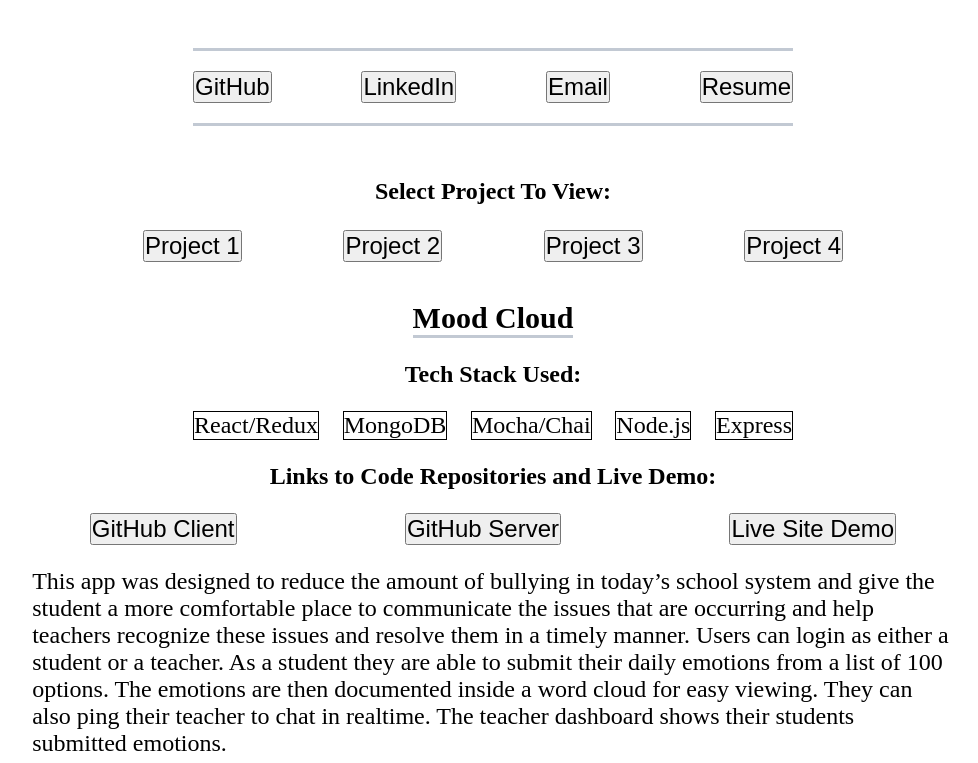
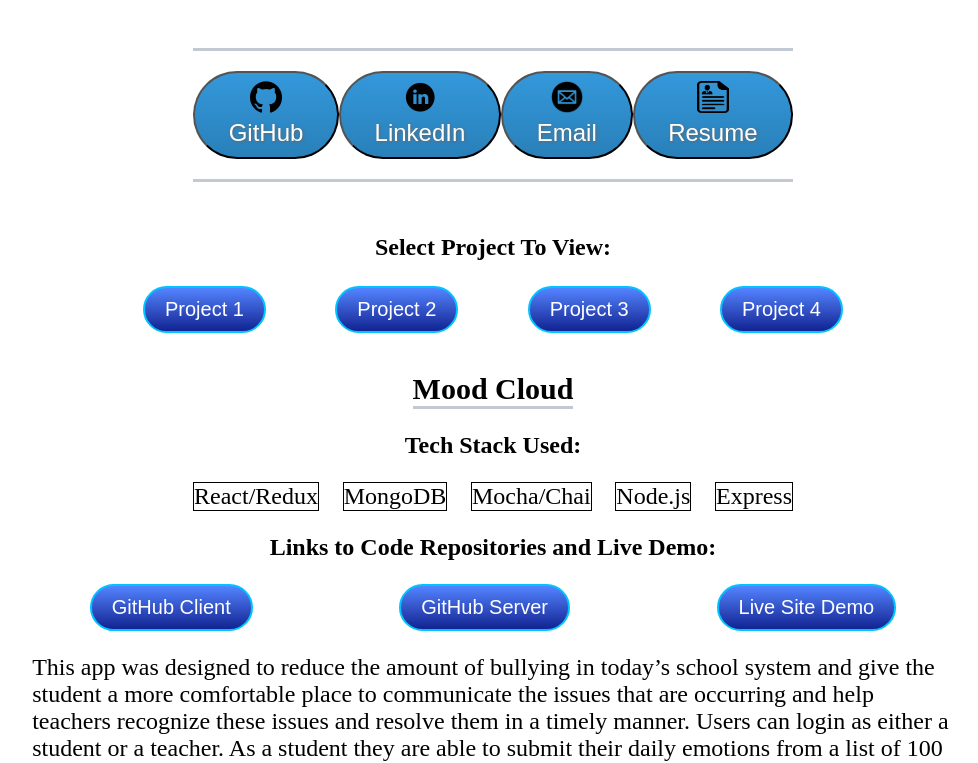
Before and after one commit to nateusmc/portfolio, a plain HTML site: page index.html in a window 1280 px wide. Shown: the part 396-1159 px from the top of the page, without its empty margins (147-1125 px from the left). Drawn offline with nearby package versions, Linux system fonts and the light colour scheme.

Commit message:
adds button design

```diff
--- a/index.html
+++ b/index.html
@@ -20,10 +20,7 @@
 
   <div class='short-description'>
     <p>
-  Hello, I'm Nate<br>
-  a full-stack web developer<br>
-  always searching for the next big challenge<br>
-  and reaching for the tallest peaks!<br>
+      Hello, I'm Nate<br> a full-stack web developer<br> always searching for the next big challenge<br> and reaching for the tallest peaks!<br>
     </p>
   </div>
 
@@ -31,18 +28,21 @@
 
   <div class='links-wrapper'>
     <div class='professional-links'>
-  <button type='button'>
-    <a href='https://github.com/nateusmc'>GitHub</a>
-  </button>
-  <button type='button'>
-    <a href='https://www.linkedin.com/in/nathan-garrett-b2a8a1123'>LinkedIn</a>
-  </button>
-  <button type='button'>
-    <a href='mailto:nate.garrett1992@gmail.com'>Email</a>
-  </button>
-  <button type='button'>
-    <a href='resources/NathanGarrettResume2018.pdf'>Resume</a>
-  </button>
+      <a href='https://github.com/nateusmc'>
+      <button type='button' class='btn-links'>
+        <img src='images/icons/github.png' class='link-icons'>GitHub</button>
+    </a>
+      <a href='https://www.linkedin.com/in/nathan-garrett-b2a8a1123'>
+      <button type='button' class='btn-links'>
+        <img src='images/icons/linkedin.png' class='link-icons'>LinkedIn</button></a>
+      <a href='mailto:nate.garrett1992@gmail.com'>
+      <button type='button' class='btn-links'>
+        <img src='images/icons/email.png' class='link-icons'>Email</button>
+    </a>
+      <a href='resources/NathanGarrettResume2018.pdf'>
+      <button type='button' class='btn-links'>
+        <img src='images/icons/resume.png' class='link-icons'>Resume</button>
+    </a>
     </div>
   </div>
 
@@ -53,10 +53,10 @@
   </div>
 
   <div class='project-buttons'>
-  <button type='button' onclick='showProject1()'>Project 1</button>
-  <button type='button' onclick='showProject2()'>Project 2</button>
-  <button type='button' onclick='showProject3()'>Project 3</button>
-  <button type='button' onclick='showProject4()'>Project 4</button>
+    <button type='button' class='btn' onclick='showProject1()'>Project 1</button>
+    <button type='button' class='btn' onclick='showProject2()'>Project 2</button>
+    <button type='button' class='btn' onclick='showProject3()'>Project 3</button>
+    <button type='button' class='btn' onclick='showProject4()'>Project 4</button>
   </div>
 
   <!-- Projects -->
@@ -85,19 +85,22 @@
         </p>
       </div>
       <div class='project-links'>
-      <button type='button'>
-        <a href='https://github.com/adpoyao/final-capstone-client'>GitHub Client</a>
-      </button>
-      <button type='button'>
-        <a href='https://github.com/adpoyao/final-capstone-server'>GitHub Server</a>
-      </button>
-      <button type='button'>
-        <a href='http://mood-cloud.netlify.com'>Live Site Demo</a>
-      </button>
+        <a href='https://github.com/adpoyao/final-capstone-client'>
+        <button type='button' class='btn'>GitHub Client</button>
+      </a>
+        <a href='https://github.com/adpoyao/final-capstone-server'>
+      <button type='button' class='btn'>
+        GitHub Server</button></a>
+        <a href='http://mood-cloud.netlify.com'>
+      <button type='button' class='btn'>
+        Live Site Demo</button></a>
+
       </div>
       <div class='project-description-wrapper'>
         <p class='project-description'>
-      This app was designed to reduce the amount of bullying in today’s school system and give the student a more comfortable place to communicate the issues that are occurring and help teachers recognize these issues and resolve them in a timely manner. Users can login as either a student or a teacher. As a student they are able to submit their daily emotions from a list of 100 options. The emotions are then documented inside a word cloud for easy viewing. They can also ping their teacher to chat in realtime. The teacher dashboard shows their students submitted emotions.
+          This app was designed to reduce the amount of bullying in today’s school system and give the student a more comfortable place to communicate the issues that are occurring and help teachers recognize these issues and resolve them in a timely manner. Users
+          can login as either a student or a teacher. As a student they are able to submit their daily emotions from a list of 100 options. The emotions are then documented inside a word cloud for easy viewing. They can also ping their teacher to chat
+          in realtime. The teacher dashboard shows their students submitted emotions.
         </p>
       </div>
       <img src='./images/MoodCloud/mood-cloud.png' alt='Mood Cloud' class='project-img'>
@@ -125,19 +128,21 @@
         </p>
       </div>
       <div class='project-links'>
-      <button type='button'>
-        <a href='https://github.com/adpoyao/spacedRepetition-client'>GitHub Client</a>
-      </button>
-      <button type='button'>
-        <a href='https://github.com/adpoyao/spacedRepetition-server'>GitHub Server</a>
-      </button>
-      <button type='button'>
-        <a href='http://kurikaeshi.netlify.com'>Live Site Demo</a>
-      </button>
+        <a href='https://github.com/adpoyao/spacedRepetition-client'>
+      <button type='button' class='btn'>
+        GitHub Client</button></a>
+        <a href='https://github.com/adpoyao/spacedRepetition-server'>
+      <button type='button' class='btn'>
+        GitHub Server</button></a>
+        <a href='http://kurikaeshi.netlify.com'>
+      <button type='button' class='btn'>
+        Live Site Demo</button></a>
+
       </div>
       <div class='project-description-wrapper'>
         <p class='project-description'>
-      Kurikaeshi (Japanese for 'repetition') is an app allowing users to learn and retain Japanese vocabulary by means of a spaced repetition algorithm. Kurikaeshi stores a wealth of information, including pronunciation and example usages, for each word, and tracks the user's progress as their grasp of new vocabulary words increases.
+          Kurikaeshi (Japanese for 'repetition') is an app allowing users to learn and retain Japanese vocabulary by means of a spaced repetition algorithm. Kurikaeshi stores a wealth of information, including pronunciation and example usages, for each word, and
+          tracks the user's progress as their grasp of new vocabulary words increases.
         </p>
       </div>
       <img src='./images/Kurikaeshi/kurikaeshi.png' alt='Kurikaeshi' class='project-img'>
@@ -162,13 +167,16 @@
         </p>
       </div>
       <div class='project-links-no-demo'>
-      <button type='button'>
-        <a href='https://github.com/nateusmc/ISS-Distance-Calculator'>GitHub Repo</a>
-      </button>
+        <a href='https://github.com/nateusmc/ISS-Distance-Calculator'>
+      <button type='button' class='btn'>
+        GitHub Repo</button></a>
+
       </div>
       <div class='project-description-wrapper'>
         <p class='project-description'>
-      I Built an app that uses a 3rd party API to gather current latitude and longitude coordinates for the International Space Station. Then I developed a function that will use that data along with other latitude and longitude coordinates to calculate the distance from the input coordinates and the ISS current location. This app currently will give you the distance between the ISS and the user's location as well as the distance between the ISS and each crew member aboard expedition 54's Hometown so they can see how far away they are from home.
+          I Built an app that uses a 3rd party API to gather current latitude and longitude coordinates for the International Space Station. Then I developed a function that will use that data along with other latitude and longitude coordinates to calculate the
+          distance from the input coordinates and the ISS current location. This app currently will give you the distance between the ISS and the user's location as well as the distance between the ISS and each crew member aboard expedition 54's Hometown
+          so they can see how far away they are from home.
         </p>
       </div>
       <img src='./images/ISSCalc/iss-calc.png' alt='International Space Station Distance Calculator' class='project-img'>
@@ -196,19 +204,23 @@
         </p>
       </div>
       <div class='project-links'>
-      <button type='button'>
-        <a href='https://github.com/nateusmc/babysitter-app'>GitHub Client</a>
-      </button>
-      <button type='button'>
-        <a href='https://github.com/nateusmc/babysitter-app-server'>GitHub Server</a>
-      </button>
-      <button type='button'>
-        <a href='https://sitter-finder.netlify.com'>Live Site Demo</a>
-      </button>
+        <a href='https://github.com/nateusmc/babysitter-app'>
+      <button type='button' class='btn'>
+        GitHub Client</button>
+        </a>
+        <a href='https://github.com/nateusmc/babysitter-app-server'>
+      <button type='button' class='btn'>
+        GitHub Server</button>
+        </a>
+        <a href='https://sitter-finder.netlify.com'>
+      <button type='button' class='btn'>
+        Live Site Demo</button>
+        </a>
       </div>
       <div class='project-description-wrapper'>
         <p class='project-description'>
-      Sitter Finder's mission is to make child care more affordable and accessible to parents. The technology we're building simplifies the process of finding a baby sitter for a special occasion or if needed on a regular schedule. The technology will also allow parents to search for certified sitters based on location.
+          Sitter Finder's mission is to make child care more affordable and accessible to parents. The technology we're building simplifies the process of finding a baby sitter for a special occasion or if needed on a regular schedule. The technology will also
+          allow parents to search for certified sitters based on location.
         </p>
       </div>
       <img src='./images/SitterFinder/sitter-finder.png' alt='Sitter Finder' class='project-img'>
@@ -229,23 +241,28 @@
 
   <div class='hire-me-wrapper'>
     <div class='hire-me'>
-  <button type='button'>
-    <a href='mailto:nate.garrett1992@gmail.com'>Hire Me!</a>
-  </button>
+      <a href='mailto:nate.garrett1992@gmail.com'>
+      <button type='button' class='btn'>Hire Me!</button>
+    </a>
     </div>
   </div>
 
   <div class='about-me'>
     <p>
-    I am a <b>full stack web developer</b> from the <b>Dallas, Texas</b> area. I am most fluent in the <b>MERN stack (MongoDB, Express, React, Node.js)</b>, however I love to learn and am always trying new things and searching for the next challenge so I am definitely not limited to just this stack. My ideal work environment would be somewhere where I can contribute to a meaningful project that impacts people's lives in a great way. <b>I love working in teams</b> and have leadership abilities as well from my experience in the <b>United States Marine Corps</b>.
+      I am a <b>full stack web developer</b> from the <b>Dallas, Texas</b> area. I am most fluent in the <b>MERN stack (MongoDB, Express, React, Node.js)</b>, however I love to learn and am always trying new things and searching for the next challenge
+      so I am definitely not limited to just this stack. My ideal work environment would be somewhere where I can contribute to a meaningful project that impacts people's lives in a great way. <b>I love working in teams</b> and have leadership abilities
+      as well from my experience in the <b>United States Marine Corps</b>.
     </p>
     <br>
     <p>
-    In my free time I like to learn new development languages, libraries and frameworks, as well as play some strategy video games in my down time such as HearthStone. I like that these games keep my mind moving and make me think as well as giving me some down time to relax so I don't get burnt out trying to learn so many new things and master old skills. I also love spending time in the mountains and off-road looking at stars, wildlife, and enjoying nature in general.
+      In my free time I like to learn new development languages, libraries and frameworks, as well as play some strategy video games in my down time such as HearthStone. I like that these games keep my mind moving and make me think as well as giving me some
+      down time to relax so I don't get burnt out trying to learn so many new things and master old skills. I also love spending time in the mountains and off-road looking at stars, wildlife, and enjoying nature in general.
     </p>
     <br>
     <p>
-    The thing I love most about development is that I never get bored and am constantly facing new challenges and bettering myself. There is always something out there to learn in this industry and I love the challenge of learning as much of it as I can and mastering the technologies I enjoy most. I also have a backround in <b>SEO, online marketing, ad campaign management such as facebook ads</b>, etc which directly correlates into my web development experience as the 2 skillsets mesh together quite nicely.
+      The thing I love most about development is that I never get bored and am constantly facing new challenges and bettering myself. There is always something out there to learn in this industry and I love the challenge of learning as much of it as I can and
+      mastering the technologies I enjoy most. I also have a backround in <b>SEO, online marketing, ad campaign management such as facebook ads</b>, etc which directly correlates into my web development experience as the 2 skillsets mesh together
+      quite nicely.
     </p>
   </div>
 
@@ -253,18 +270,21 @@
 
   <div class='links-wrapper'>
     <div class='professional-links'>
-  <button type='button'>
-    <a href='https://github.com/nateusmc'>GitHub</a>
-  </button>
-  <button type='button'>
-    <a href='https://www.linkedin.com/in/nathan-garrett-b2a8a1123'>LinkedIn</a>
-  </button>
-  <button type='button'>
-    <a href='mailto:nate.garrett1992@gmail.com'>Email</a>
-  </button>
-  <button type='button'>
-    <a href='resources/NathanGarrettResume2018.pdf'>Resume</a>
-  </button>
+      <a href='https://github.com/nateusmc'>
+      <button type='button' class='btn-links'>
+        <img src='images/icons/github.png' class='link-icons'>GitHub</button>
+    </a>
+      <a href='https://www.linkedin.com/in/nathan-garrett-b2a8a1123'>
+      <button type='button' class='btn-links'>
+        <img src='images/icons/linkedin.png' class='link-icons'>LinkedIn</button></a>
+      <a href='mailto:nate.garrett1992@gmail.com'>
+      <button type='button' class='btn-links'>
+        <img src='images/icons/email.png' class='link-icons'>Email</button>
+    </a>
+      <a href='resources/NathanGarrettResume2018.pdf'>
+      <button type='button' class='btn-links'>
+        <img src='images/icons/resume.png' class='link-icons'>Resume</button>
+    </a>
     </div>
   </div>
 
@@ -288,6 +308,7 @@ let typed = new Typed('.dynamic-text', {
       smartBackspace: false,
       loop: true,
     });
+
   </script>
   <script type='text/javascript' src='main.js'></script>
 </body>
--- a/main.css
+++ b/main.css
@@ -37,6 +37,7 @@ nav {
   display: flex;
   justify-content: center;
   text-align: center;
+  font-size: inherit;
   margin-bottom: 4%;
 }
 
@@ -205,3 +206,67 @@ nav {
   margin-bottom: 2%;
   margin-top: 4%;
 }
+
+.link-icons {
+  height: 32px;
+  width: 32px;
+  margin: 0 auto;
+}
+
+/* Button Styling */
+
+.btn-links {
+  background: #3498db;
+  background-image: -webkit-linear-gradient(top, #3498db, #2980b9);
+  background-image: -moz-linear-gradient(top, #3498db, #2980b9);
+  background-image: -ms-linear-gradient(top, #3498db, #2980b9);
+  background-image: -o-linear-gradient(top, #3498db, #2980b9);
+  background-image: linear-gradient(to bottom, #3498db, #2980b9);
+  -webkit-border-radius: 60;
+  -moz-border-radius: 60;
+  border-radius: 60px;
+  text-shadow: 1px 1px 3px #666666;
+  font-family: Arial;
+  color: #ffffff;
+  font-size: 24px;
+  padding: 8px 20px 10px 20px;
+  text-decoration: none;
+}
+
+.btn-links:hover {
+  background: #3cb0fd;
+  background-image: -webkit-linear-gradient(top, #3cb0fd, #3498db);
+  background-image: -moz-linear-gradient(top, #3cb0fd, #3498db);
+  background-image: -ms-linear-gradient(top, #3cb0fd, #3498db);
+  background-image: -o-linear-gradient(top, #3cb0fd, #3498db);
+  background-image: linear-gradient(to bottom, #3cb0fd, #3498db);
+  text-decoration: none;
+}
+
+.btn {
+  background: #5484ff;
+  background-image: -webkit-linear-gradient(top, #5484ff, #122391);
+  background-image: -moz-linear-gradient(top, #5484ff, #122391);
+  background-image: -ms-linear-gradient(top, #5484ff, #122391);
+  background-image: -o-linear-gradient(top, #5484ff, #122391);
+  background-image: linear-gradient(to bottom, #5484ff, #122391);
+  -webkit-border-radius: 60;
+  -moz-border-radius: 60;
+  border-radius: 60px;
+  font-family: Arial;
+  color: #ffffff;
+  font-size: 20px;
+  padding: 10px 20px 10px 20px;
+  border: solid #00c4ff 2px;
+  text-decoration: none;
+}
+
+.btn:hover {
+  background: #202ee6;
+  background-image: -webkit-linear-gradient(top, #202ee6, #0c99f0);
+  background-image: -moz-linear-gradient(top, #202ee6, #0c99f0);
+  background-image: -ms-linear-gradient(top, #202ee6, #0c99f0);
+  background-image: -o-linear-gradient(top, #202ee6, #0c99f0);
+  background-image: linear-gradient(to bottom, #202ee6, #0c99f0);
+  text-decoration: none;
+}
```
Also changed, not shown: images/icons/email.png (added), images/icons/github.png (added), images/icons/linkedin.png (added), images/icons/resume.png (added). Lines whose indentation alone changed are shown as unchanged.
